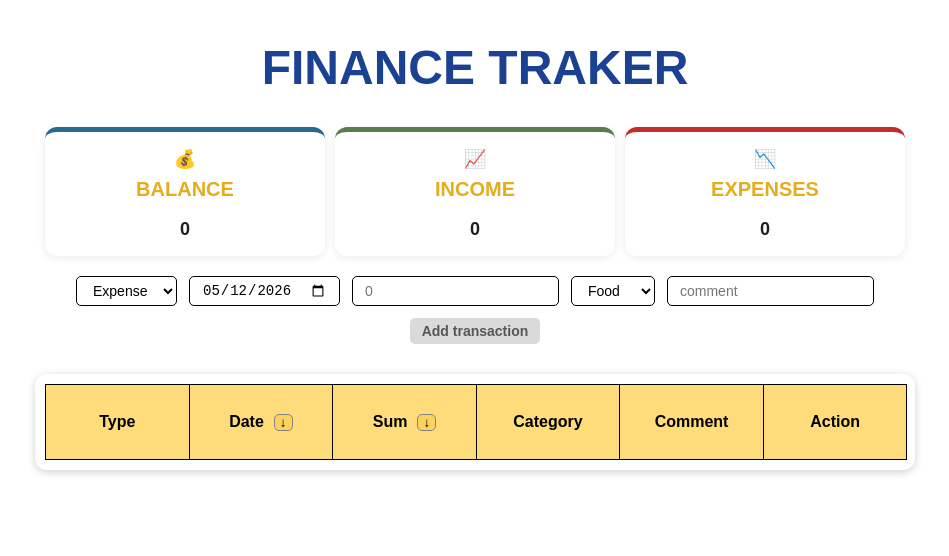
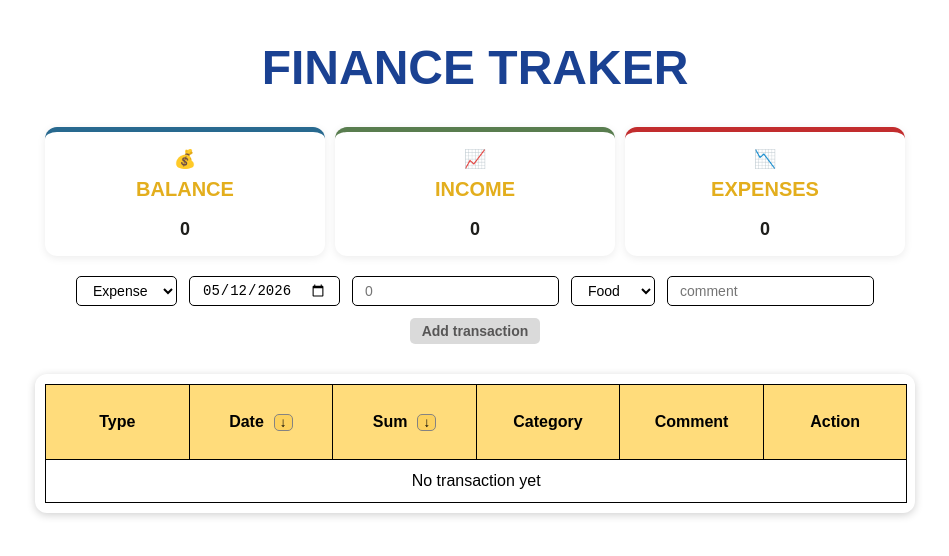
Before and after one commit to creusova/finance-tracker, a Vue app: page / in a window 1280 px wide. Shown: the top 556 px of the page, without its empty margins (165-1114 px from the left). Built offline with nearby package versions, Linux system fonts and the light colour scheme.

Commit message:
feat: add empty state for transaction table

```diff
--- a/src/components/transactionForm.vue
+++ b/src/components/transactionForm.vue
@@ -26,7 +26,7 @@
     watch(()=>transaction.type,(newValue)=>{
       if(newValue==='expense') transaction.category = 'Food'
       else transaction.category = 'Work'
-  })
+    })
 
   const disabledBtn = computed(()=> transaction.sum <= 0)
 
--- a/src/components/transactionTable.vue
+++ b/src/components/transactionTable.vue
@@ -9,6 +9,7 @@ const props = defineProps({
   },
 })
 
+console.log(props.transactions)
 const emit=defineEmits(['delete-transaction'])
 
 function deleteTransaction(id){
@@ -95,11 +96,16 @@ const sortIconDate = computed(()=>{
         <th class="table-header">Action</th>
       </tr>
     </thead>
-    <tbody class="table-body">
-        <TransactionRow v-for="transaction in sortedTransaction"
-          :key="transaction.id"
-          :transaction="transaction"
-          @delete-transaction="deleteTransaction"/>
+    <tbody v-if ="transactions.length === 0">
+      <tr>
+        <td colspan="6" class="no-transaction-row">No transaction yet</td>
+      </tr>
+    </tbody>
+    <tbody v-else>
+      <TransactionRow v-for="transaction in sortedTransaction"
+        :key="transaction.id"
+        :transaction="transaction"
+        @delete-transaction="deleteTransaction"/>
     </tbody>
     </table>
   </div>
@@ -125,6 +131,10 @@ const sortIconDate = computed(()=>{
   text-align: center;
   border: 1px solid;
 }
+.no-transaction-row{
+  padding: 12px 10px;
+  text-align: center;
+}
 .sorting-cell{
   display: flex;
   justify-content: center;
```
